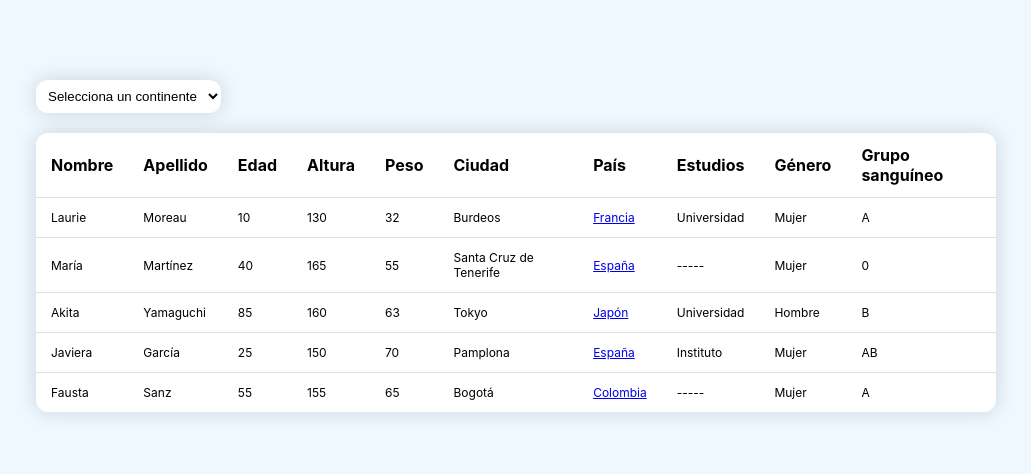
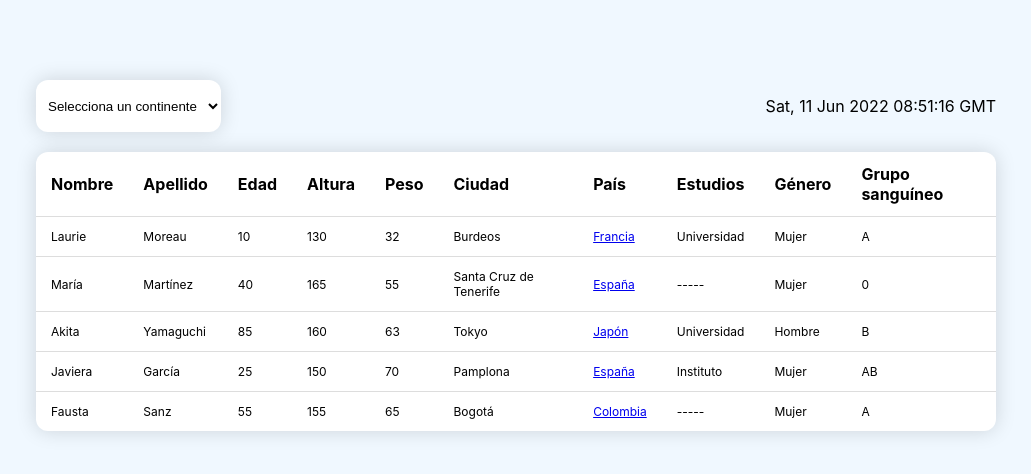
Before and after one commit to TKadyear/iar-gestion, a React (Create React App) app: page / in a window 1280 px wide. Shown: the top 474 px of the page, without its empty margins (124-1155 px from the left). Built offline with nearby package versions, Linux system fonts and the light colour scheme; the HTML template or start-up script is replaced by a standard one.

Commit message:
Added the UTC Time!

```diff
--- a/src/App.js
+++ b/src/App.js
@@ -1,8 +1,8 @@
 import { Table } from './components/Table';
+import { Clock } from './components/Clock';
 import {useState,useEffect} from "react";
 function App() {
 const [data,setData] = useState([]);
-const [cities,setCities] = useState([]);
 const [countries,setCountries] = useState([]);
 const [continents,setContinents] = useState([]);
 
@@ -41,7 +41,6 @@ useEffect(()=> {
     });
     setData(newData);
     setCountries(res.countries);
-    setCities(res.cities);
     setContinents(res.continents);
   }).catch(() => setData([]));
 },[]);
@@ -61,12 +60,16 @@ useEffect(()=> {
   return (
     <div className="App">
       <main className="main__container">
+        <div className="main__container__options-clock">
+
       <select id="select_continent" value={sortContinent} onChange={(e)=> setSortContinent(e.target.value)}>
         <option disabled value="select">Selecciona un continente</option>
         {continents.map((continent,index) =>
         <option value={continent.continent_id} key={index+continent.continentName}>{continent.continentName}</option>)}
         <option value="ninguno">Ninguno</option>
-        </select>
+      </select>
+        <Clock/>
+        </div>
       <Table dataRequired={dataToDisplay} data={personToDisplay}/>
 
       </main>
--- a/src/components/Clock.js
+++ b/src/components/Clock.js
@@ -0,0 +1,14 @@
+import { useEffect,useState } from "react";
+export const Clock = ()=> {
+  const [hour,setHour]= useState(new Date());
+  useEffect(()=>{
+    const clock= setInterval(()=>{
+      console.log("entra")
+      setHour(new Date())
+    },1000);
+    return () => clearInterval(clock);
+  },[])
+  return(
+    <p>{hour.toUTCString()}</p>
+  )
+};
--- a/src/components/Table.js
+++ b/src/components/Table.js
@@ -7,10 +7,13 @@ const dataToSearch= dataRequired.map(value => value.key);
         <tr>{dataRequired.map((header, index) => <th key={index}>{header.display}</th>)}</tr>
       </thead>
       <tbody>
-        {data.length && data.map((person,index) => {
+     {data.length ?
+        data.map((person,index) => {
         return (<TableRow key={person.id + index} person={person} dataToDisplay={dataToSearch} />);
-        })}
+        })
+  :<tr><td>No hay datos</td></tr>}
     </tbody>
+
   </table>
   )
 }
--- a/src/index.css
+++ b/src/index.css
@@ -15,6 +15,10 @@ code {
 .main__container{
   width: 75%;
   margin: 5rem auto;
+}
+.main__container__options-clock{
+  display:flex;
+  justify-content: space-between;
 }
 select{
   background-color: white;
```
